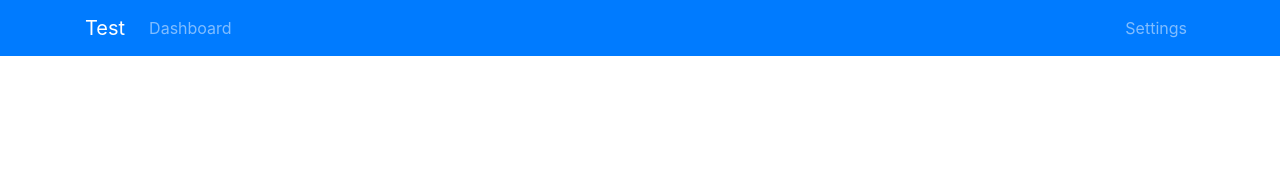
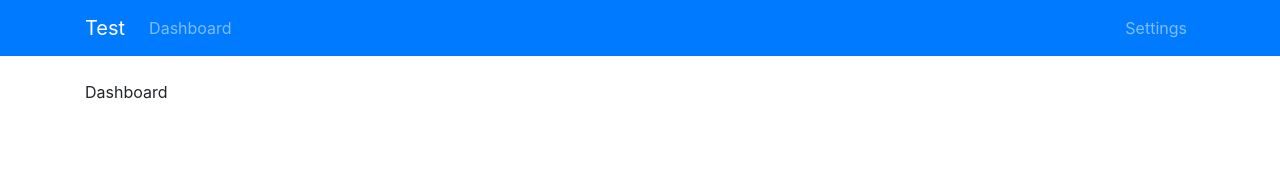
Before and after one commit to aderbalfarias/my-react, an Angular app: page / in a window 1280 px wide. Shown: the top 170 px of the page. Built offline with nearby package versions, Linux system fonts and the light colour scheme.

Commit message:
Adding dashboard component

```diff
--- a/src/app/app-routing.module.ts
+++ b/src/app/app-routing.module.ts
@@ -2,9 +2,10 @@ import { NgModule } from '@angular/core';
 import { RouterModule, Routes } from '@angular/router';
 
 import { SettingsComponent } from './components/settings/settings.component';
+import { DashboardComponent } from './components/dashboard/dashboard.component';
 
 const routes: Routes = [
-    //{ path: '', component: DashboardComponent },
+    { path: '', component: DashboardComponent },
     //{ path: 'login', component: LoginComponent },
     { path: 'settings', component: SettingsComponent },
     //{ path: '**', component: DashboardComponent }
@@ -17,4 +18,5 @@ const routes: Routes = [
     ],
     providers: []
 })
+
 export class AppRoutingModule { }
--- a/src/app/app.module.ts
+++ b/src/app/app.module.ts
@@ -6,12 +6,14 @@ import { AppRoutingModule } from './app-routing.module';
 import { NavbarComponent } from './components/navbar/navbar.component';
 import { SettingsComponent } from './components/settings/settings.component';
 import { SettingsService } from './services/settings.service';
+import { DashboardComponent } from './components/dashboard/dashboard.component';
 
 @NgModule({
     declarations: [
         AppComponent,
         NavbarComponent,
-        SettingsComponent
+        SettingsComponent,
+        DashboardComponent
     ],
     imports: [
         BrowserModule,
@@ -20,4 +22,5 @@ import { SettingsService } from './services/settings.service';
     providers: [SettingsService],
     bootstrap: [AppComponent]
 })
+
 export class AppModule { }
--- /dev/null
+++ b/src/app/components/dashboard/dashboard.component.html
@@ -0,0 +1,5 @@
+<div class="row">
+    <div class="col-md-12 col-lg-12">
+        <p>Dashboard</p>
+    </div>
+</div>
--- /dev/null
+++ b/src/app/components/dashboard/dashboard.component.ts
@@ -0,0 +1,14 @@
+import { Component, OnInit } from '@angular/core';
+
+@Component({
+    selector: 'app-dashboard',
+    templateUrl: './dashboard.component.html',
+    styleUrls: ['./dashboard.component.css']
+})
+
+export class DashboardComponent implements OnInit {
+
+    constructor() { }
+
+    ngOnInit() {  }
+}
```
Also changed, not shown: src/app/components/dashboard/dashboard.component.css (added).
